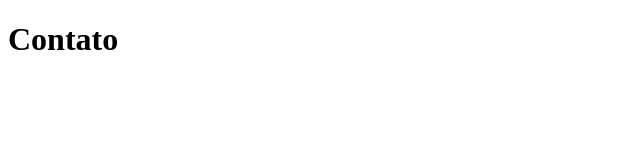
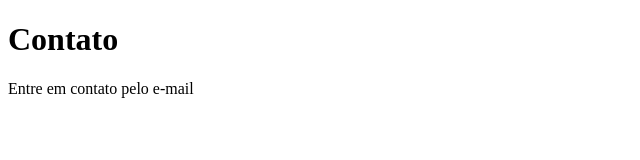
Before and after one commit to gabrielpugas/AluraGitHub, a plain HTML site: page contato.html in a window 1280 px wide. Shown: the whole page, without its empty margins (0-640 px from the left). Drawn offline with Linux system fonts and the light colour scheme.

Commit message:
Novo parágrafo

```diff
--- a/contato.html
+++ b/contato.html
@@ -8,5 +8,6 @@
 </head>
 <body>
     <h1>Contato</h1>
+    <p>Entre em contato pelo e-mail</p>
 </body>
 </html>
```
